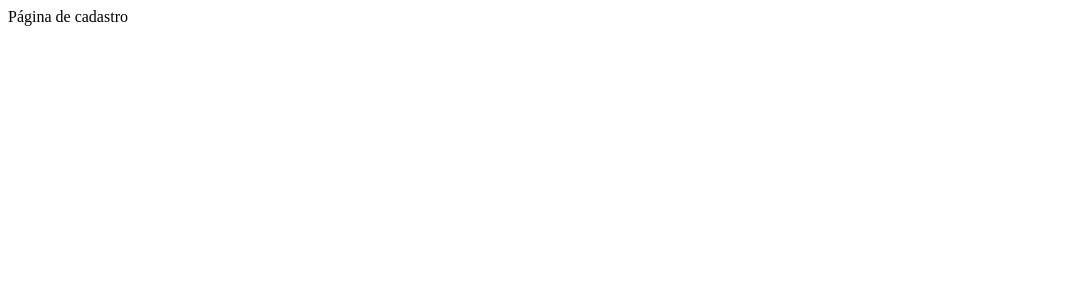
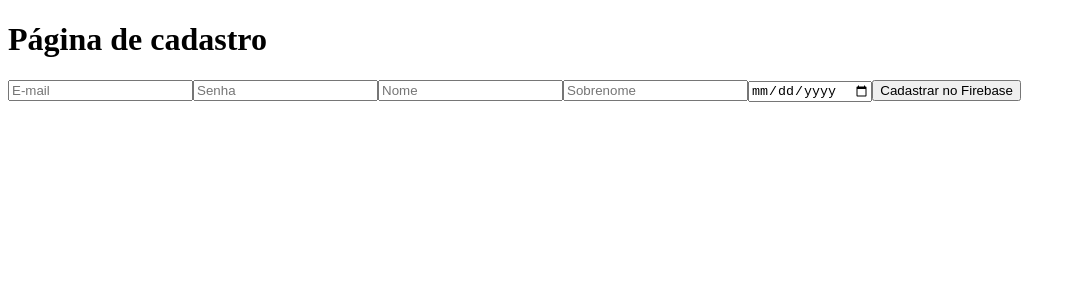
Before and after one commit to Gustavojmmedeiros/Firebase, a React (Create React App) app: page /cadastro in a window 1280 px wide. Shown: the top 300 px of the page, without its empty margins (0-1076 px from the left). Built offline with nearby package versions, Linux system fonts and the light colour scheme.

Commit message:
Teste da conexão com o Firebase para cadastro no banco de dados

```diff
--- a/package.json
+++ b/package.json
@@ -6,6 +6,7 @@
     "@testing-library/jest-dom": "^5.17.0",
     "@testing-library/react": "^13.4.0",
     "@testing-library/user-event": "^13.5.0",
+    "firebase": "^10.13.2",
     "react": "^18.3.1",
     "react-dom": "^18.3.1",
     "react-router-dom": "^6.26.2",
--- /dev/null
+++ b/src/firebaseConfig.js
@@ -0,0 +1,12 @@
+import { initializeApp } from "firebase/app";
+
+const firebaseConfig = {
+  apiKey: "AIzaSyAoMce7eWN8aO0ajXAj598hX2iF6-3QWTY",
+  authDomain: "site-gustavo-medeiros.firebaseapp.com",
+  projectId: "site-gustavo-medeiros",
+  storageBucket: "site-gustavo-medeiros.appspot.com",
+  messagingSenderId: "44048175815",
+  appId: "1:44048175815:web:a654993c4adeea428064e2"
+};
+
+const app = initializeApp(firebaseConfig);
--- a/src/paginas/Cadastro/index.js
+++ b/src/paginas/Cadastro/index.js
@@ -1,14 +1,63 @@
 import React, { Component } from 'react';
+import '../../firebaseConfig';
+import { getFirestore, collection, addDoc, setDoc, doc } from 'firebase/firestore';
+
 
 export default class Cadastro extends Component {
     constructor(props) {
         super(props);
+
+        this.state = {
+            email: '',
+            senha: '',
+            nome: '',
+            sobrenome: '',
+            data: ''
+        }
+
+        this.db = getFirestore();
+        // this.auth = getAuth();
     }
 
+
+    gravar = async () => {
+        const { email, senha, nome, sobrenome, data } = this.state;
+
+        try {
+          const dados = await addDoc(collection(this.db, "teste"), {
+            email: email,
+            senha: senha,
+            nome: nome,
+            sobrenome: sobrenome,
+            data: data
+        });
+          this.setState({ email: '', senha: '',  nome: '', sobrenome:'', data: '' });
+          alert("Usuário salvo no database.")
+
+        } catch (error) {
+            console.log(error)
+            alert("Falha ao salvar dados");
+        }
+    }
+
+
     render() {
+        const { email, senha, nome, sobrenome, data } = this.state;
+
         return (
             <div>
-                Página de cadastro
+                <h1>Página de cadastro</h1>
+                <input type="email" placeholder="E-mail" value={email} onChange={(e) => this.setState({email: e.target.value})} />
+
+                <input type="password" placeholder="Senha" value={senha} onChange={(e) => this.setState({senha: e.target.value})} />
+
+                <input type="name" placeholder="Nome" value={nome} onChange={(e) => this.setState({nome: e.target.value})} />
+
+                <input type="name" placeholder="Sobrenome" value={sobrenome} onChange={(e) => this.setState({sobrenome: e.target.value})} />
+
+                <input type="date" placeholder="Data" value={data} onChange={(e) => this.setState({data: e.target.value})} />
+
+                <button onClick={this.gravar}>Cadastrar no Firebase</button>
             </div>
         )
     }
```
Also changed, not shown: 1 other file (tests, documents, lock files or other folders).
